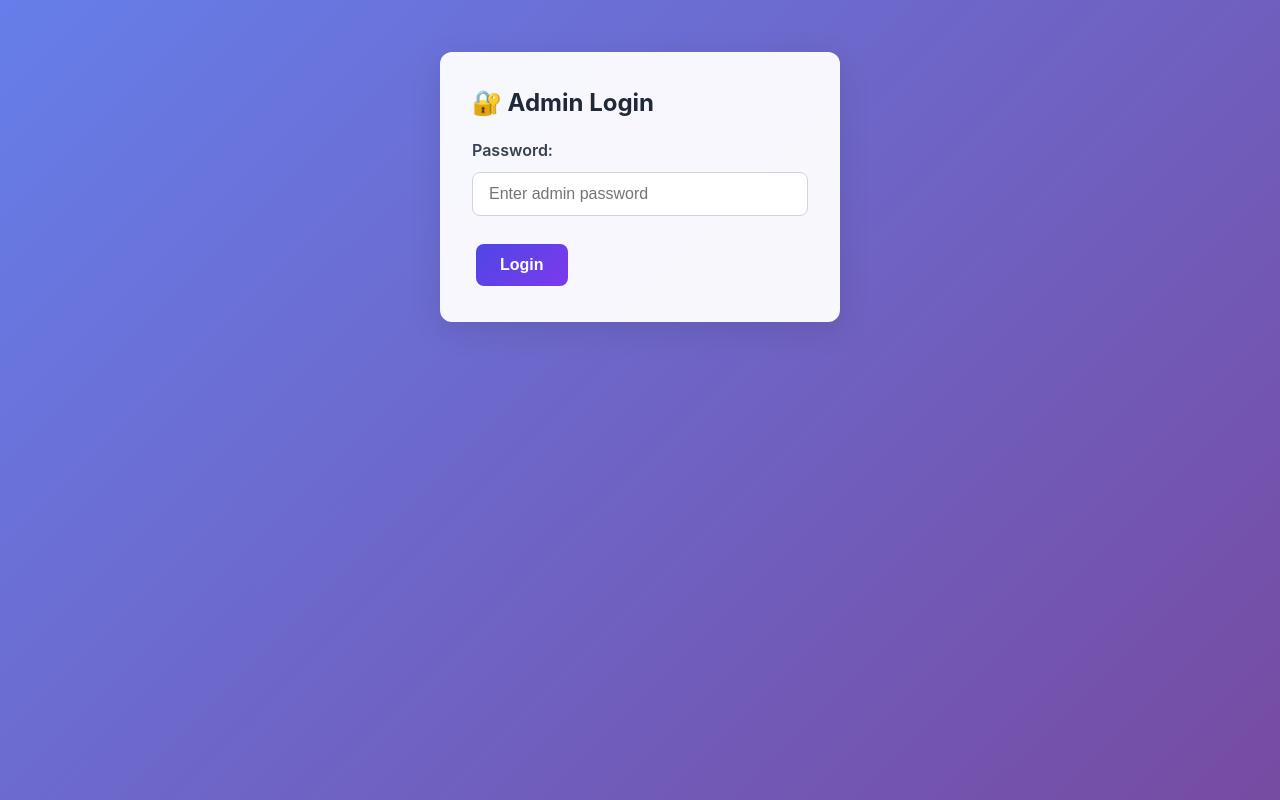
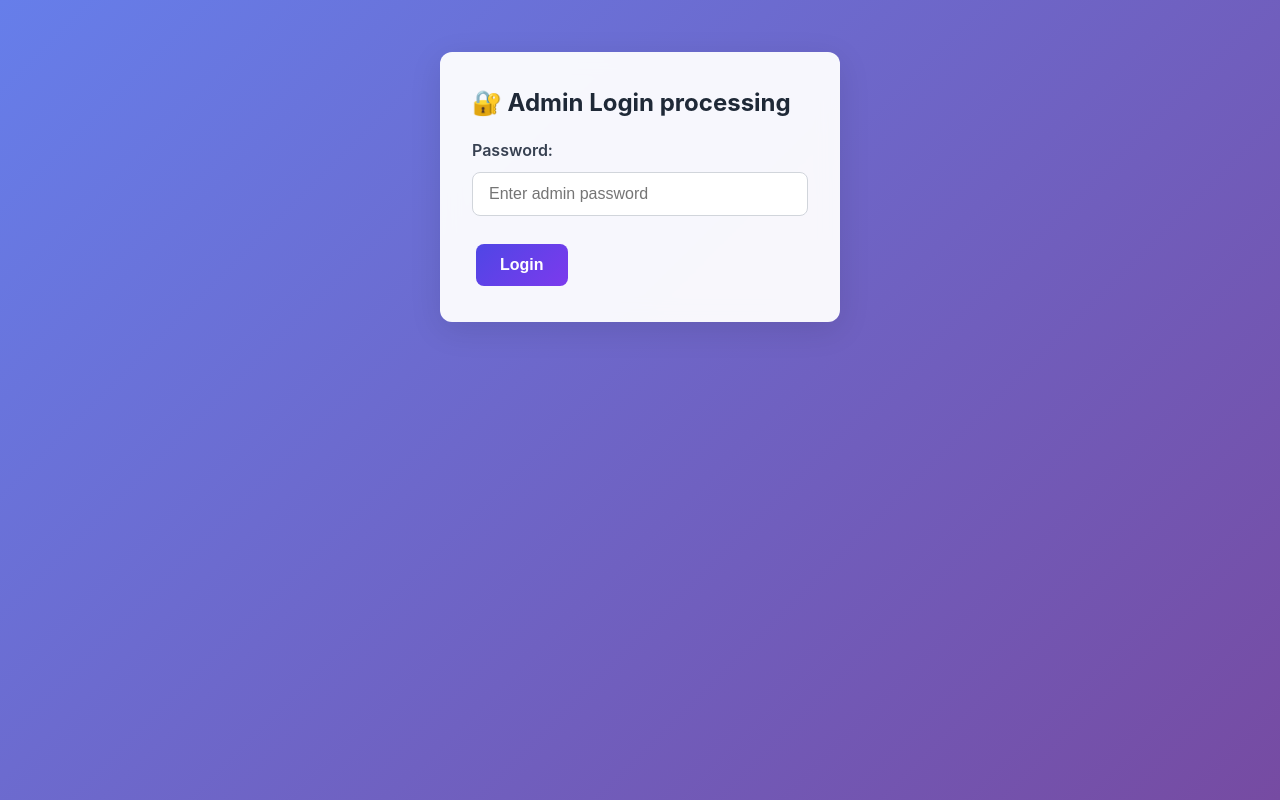
Before and after one commit to emvologiaop/testing, a website: page public/admin.html in a window 1280 px wide. Drawn offline with Linux system fonts and the light colour scheme.

Commit message:
Update admin.html

```diff
--- a/public/admin.html
+++ b/public/admin.html
@@ -10,7 +10,7 @@
     <div class="container">
         <!-- Admin Login Form -->
         <div id="loginForm" class="card admin-login">
-            <h2>🔐 Admin Login</h2>
+            <h2>🔐 Admin Login processing</h2>
             <div class="form-group">
                 <label for="adminPassword">Password:</label>
                 <input type="password" id="adminPassword" class="form-control" placeholder="Enter admin password">
```
